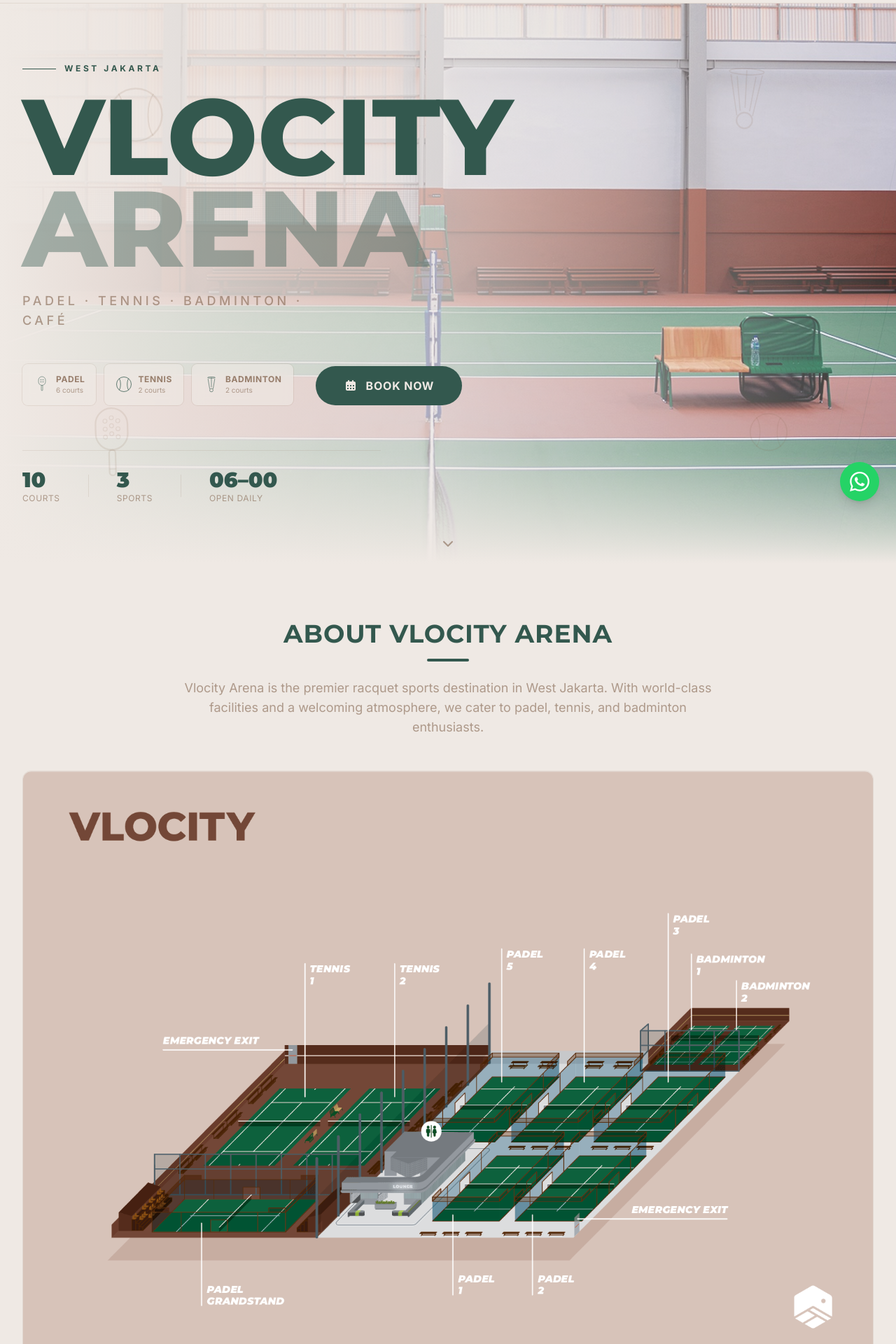
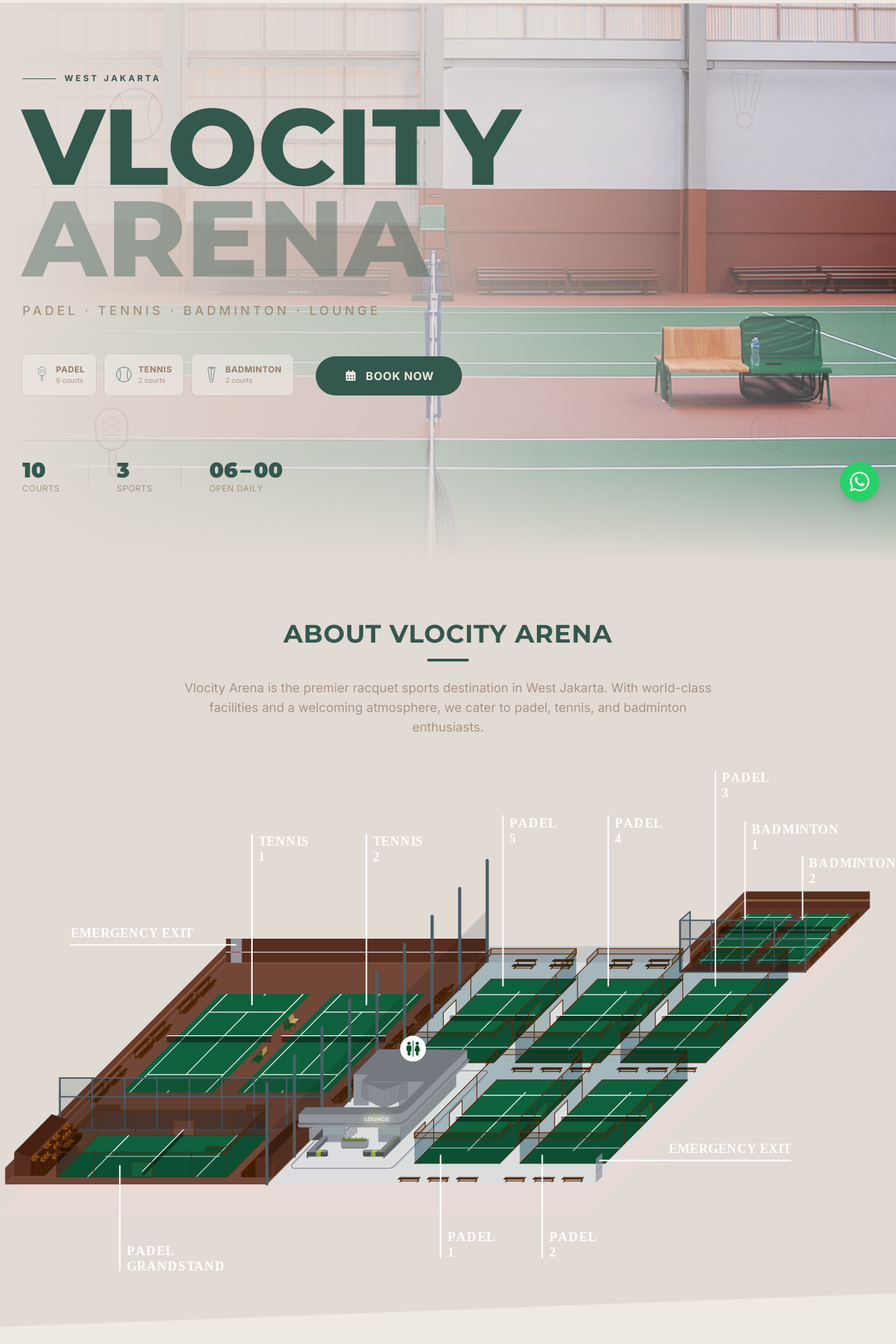
Before and after one commit to cviali/vlocity-site, a Next.js app: page /en in a window 1280 px wide. Shown: the part 60-1980 px from the top of the page at 70% size. Built offline with nearby package versions, Linux system fonts and the light colour scheme.

Commit message:
Refactor code structure for improved readability and maintainability

```diff
--- a/messages/en.json
+++ b/messages/en.json
@@ -14,7 +14,7 @@
     },
     "hero": {
         "title": "Premium Racquet Arena in West Jakarta",
-        "subtitle": "Padel · Tennis · Badminton · Café",
+        "subtitle": "Padel · Tennis · Badminton · Lounge",
         "cta": "Book Now"
     },
     "about": {
@@ -37,8 +37,8 @@
             },
             "badminton": {
                 "title": "Badminton Courts",
-                "description": "2 indoor premium badminton courts with Li-Ning carpet surfaces, designed for comfortable and competitive play.",
-                "features": ["Li-Ning Carpet", "Indoor Premium", "Racket & Shuttle Rental", "Ball Boy"]
+                "description": "2 indoor premium badminton courts with LI-NING carpet surfaces, designed for comfortable and competitive play.",
+                "features": ["LI-NING Carpet", "Indoor Premium", "Racket & Shuttle Rental", "Ball Boy"]
             },
             "cafe": {
                 "title": "Café & Lounge",
--- a/messages/id.json
+++ b/messages/id.json
@@ -14,7 +14,7 @@
     },
     "hero": {
         "title": "Arena Raket Premium di Jakarta Barat",
-        "subtitle": "Padel · Tenis · Badminton · Kafe",
+        "subtitle": "Padel · Tenis · Badminton · Lounge",
         "cta": "Booking Sekarang"
     },
     "about": {
@@ -37,8 +37,8 @@
             },
             "badminton": {
                 "title": "Lapangan Badminton",
-                "description": "2 lapangan badminton indoor premium dengan permukaan Li-Ning carpet, dirancang untuk bermain yang nyaman dan kompetitif.",
-                "features": ["Li-Ning Carpet", "Indoor Premium", "Sewa Raket & Kok", "Ball Boy"]
+                "description": "2 lapangan badminton indoor premium dengan permukaan LI-NING carpet, dirancang untuk bermain yang nyaman dan kompetitif.",
+                "features": ["LI-NING Carpet", "Indoor Premium", "Sewa Raket & Kok", "Ball Boy"]
             },
             "cafe": {
                 "title": "Kafe & Lounge",
--- a/src/components/About.tsx
+++ b/src/components/About.tsx
@@ -1,11 +1,10 @@
 import type { Dictionary } from "@/app/[locale]/dictionaries";
-import MapModal from "./MapModal";
 import FadeIn from "./FadeIn";
 
 export default function About({ dict }: { dict: Dictionary }) {
     return (
-        <section id="about" className="bg-navy py-20">
-            <div className="mx-auto max-w-7xl px-4 sm:px-6 lg:px-8">
+        <section id="about" className="bg-warm-grey py-20">
+            <div className="mx-auto max-w-7xl px-4 sm:px-0">
                 <FadeIn>
                     <h2 className="accent-stripe text-center font-heading text-3xl font-bold uppercase tracking-wide text-electric sm:text-4xl">
                         {dict.about.sectionTitle}
@@ -15,12 +14,25 @@
                     </p>
                 </FadeIn>
 
-                {/* Indoor map – tap-to-zoom modal on mobile, plain image on desktop */}
-                <FadeIn delay={0.2}>
-                    <div className="mt-12 rounded-xl border border-white-10">
-                        <MapModal alt={dict.about.mapAlt} />
-                    </div>
-                </FadeIn>
+                {/* Stacked map + legend – legend fades in on top when scrolled into view */}
+                <div className="relative mt-12">
+                    <FadeIn>
+                        {/* eslint-disable-next-line @next/next/no-img-element */}
+                        <img
+                            src="/images/map/map.svg"
+                            alt={dict.about.mapAlt}
+                            className="w-full h-auto"
+                        />
+                    </FadeIn>
+                    <FadeIn delay={0.8} className="absolute inset-0">
+                        {/* eslint-disable-next-line @next/next/no-img-element */}
+                        <img
+                            src="/images/map/map-legend.svg"
+                            alt=""
+                            className="w-full h-auto"
+                        />
+                    </FadeIn>
+                </div>
             </div>
         </section>
     );
--- a/src/components/Events.tsx
+++ b/src/components/Events.tsx
@@ -23,7 +23,7 @@
 
                 <div className="mt-14 grid gap-5 md:grid-cols-2">
                     {/* Corporate */}
-                    <FadeIn delay={0.1} direction="left">
+                    <FadeIn delay={0.1} direction="up">
                         <div className="group relative overflow-hidden rounded-xl bg-navy">
                             {/* Court surface header bar */}
                             <div className="court-surface relative flex items-center gap-4 px-6 py-4">
@@ -45,7 +45,7 @@
                     </FadeIn>
 
                     {/* Tournament */}
-                    <FadeIn delay={0.2} direction="right">
+                    <FadeIn delay={0.2} direction="up">
                         <div className="group relative overflow-hidden rounded-xl bg-navy">
                             {/* Court surface header bar */}
                             <div className="court-surface relative flex items-center gap-4 px-6 py-4">
--- a/src/components/Facilities.tsx
+++ b/src/components/Facilities.tsx
@@ -55,7 +55,7 @@
 
 export default function Facilities({ dict }: { dict: Dictionary }) {
     return (
-        <section id="facilities" className="section-angle-top relative bg-warm-grey py-20 sm:py-24">
+        <section id="facilities" className="section-angle-top relative bg-navy py-20 sm:py-24">
             <div className="mx-auto max-w-7xl px-4 sm:px-6 lg:px-8">
                 <FadeIn>
                     <h2 className="accent-stripe text-center font-heading text-3xl font-bold uppercase tracking-wide text-electric sm:text-4xl">
--- a/src/components/Gallery.tsx
+++ b/src/components/Gallery.tsx
@@ -14,7 +14,7 @@
 
 export default function Gallery({ dict }: { dict: Dictionary }) {
     return (
-        <section id="gallery" className="section-angle-top bg-navy py-20">
+        <section id="gallery" className="section-angle-top bg-warm-grey py-20">
             <div className="mx-auto max-w-7xl px-4 sm:px-6 lg:px-8">
                 <FadeIn>
                     <h2 className="accent-stripe text-center font-heading text-3xl font-bold uppercase tracking-wide text-electric sm:text-4xl">
--- a/src/components/Hero.tsx
+++ b/src/components/Hero.tsx
@@ -2,7 +2,7 @@
 import type { Dictionary } from "@/app/[locale]/dictionaries";
 import HeroSportIcons from "./HeroSportIcons";
 import { FontAwesomeIcon } from "@fortawesome/react-fontawesome";
-import { faCalendarDays, faChevronDown } from "@fortawesome/free-solid-svg-icons";
+import { faCalendarDays } from "@fortawesome/free-solid-svg-icons";
 
 const BOOKING_URL = "https://ayo.co.id/v/vlocity-arena";
 
@@ -46,7 +46,7 @@
 
 export default function Hero({ dict }: { dict: Dictionary }) {
     return (
-        <section className="relative min-h-svh overflow-hidden bg-navy">
+            <section className="relative min-h-svh overflow-hidden bg-warm-grey">
             {/* ── Background layer ── */}
             <div className="absolute inset-0">
                 <Image
@@ -59,9 +59,9 @@
                     sizes="100vw"
                 />
                 {/* Cinematic gradient: dark left for text, lighter toward right for image reveal */}
-                <div className="absolute inset-0 bg-gradient-to-r from-navy via-navy/85 to-navy/40 md:via-navy/70 md:to-navy/20" />
+                <div className="absolute inset-0 bg-gradient-to-r from-warm-grey via-warm-grey/85 to-warm-grey/40 md:via-warm-grey/70 md:to-warm-grey/20" />
                 {/* Bottom fade for smooth transition */}
-                <div className="absolute inset-x-0 bottom-0 h-40 bg-gradient-to-t from-navy to-transparent" />
+                <div className="absolute inset-x-0 bottom-0 h-40 bg-gradient-to-t from-warm-grey to-transparent" />
             </div>
 
             {/* ── Diagonal accent line — architectural slash ── */}
@@ -87,7 +87,7 @@
                     {/* Title — massive staggered lines */}
                     <h1 className="font-heading font-extrabold uppercase leading-[0.85] tracking-tight">
                         <span className="block text-[clamp(3rem,12vw,10rem)] text-electric">
-                            Vlocity
+                            Vlocit<span className="pl-2">y</span>
                         </span>
                         <span className="block text-[clamp(3rem,12vw,10rem)] text-electric/40">
                             Arena
@@ -95,7 +95,7 @@
                     </h1>
 
                     {/* Subtitle line */}
-                    <p className="mt-4 max-w-md text-sm font-medium uppercase tracking-[0.25em] text-white-60 sm:text-base md:mt-6 md:text-lg">
+                    <p className="mt-4 max-w-lg text-sm font-medium uppercase tracking-[0.25em] text-white-60 sm:text-base md:mt-6 md:text-lg">
                         {dict.hero.subtitle}
                     </p>
 
@@ -146,21 +146,13 @@
                         </div>
                         <div className="h-8 w-px bg-white-10" />
                         <div>
-                            <div className="font-heading text-2xl font-black text-electric sm:text-3xl">06–00</div>
+                            <div className="font-heading text-2xl font-black text-electric sm:text-3xl">06
+                                <span className="px-1">–</span>00</div>
                             <div className="text-[10px] uppercase tracking-wider text-white-60 sm:text-xs">Open Daily</div>
                         </div>
                     </div>
                 </div>
             </div>
-
-            {/* Scroll indicator */}
-            <div className="absolute bottom-4 left-1/2 z-10 flex -translate-x-1/2 flex-col items-center gap-1 animate-bounce-slow md:bottom-6">
-                <FontAwesomeIcon
-                    icon={faChevronDown}
-                    className="h-5 w-5 text-white-60"
-                    aria-hidden="true"
-                />
-            </div>
         </section>
     );
 }
```
Also changed, not shown: public/images/map/map-legend.svg (added), public/images/map/map.svg (added).
